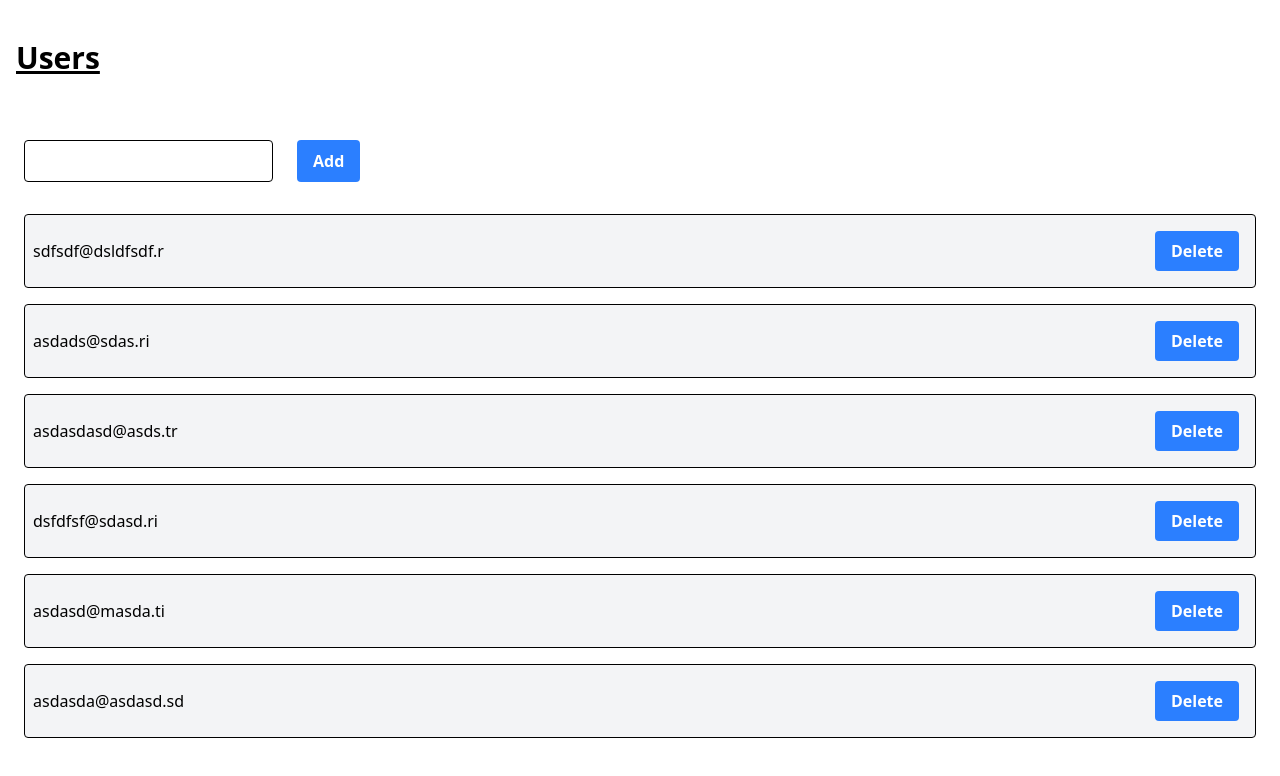
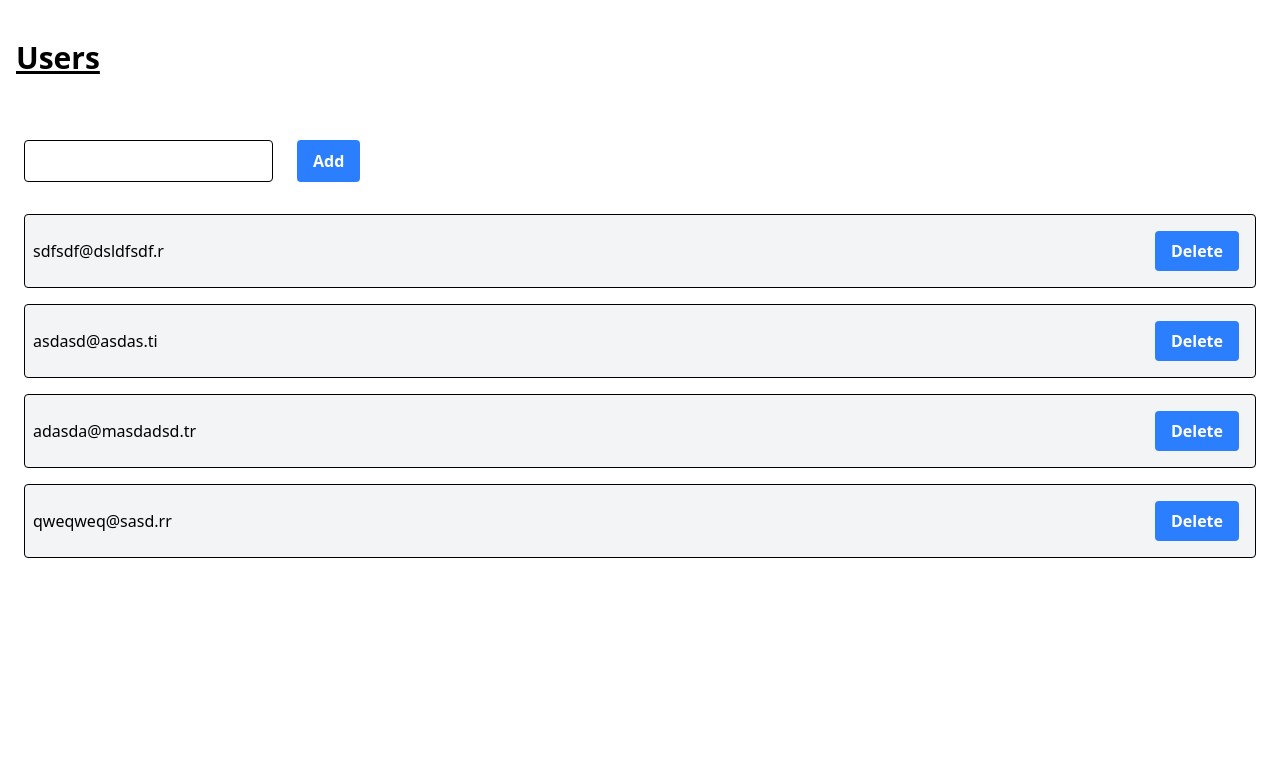
Before and after one commit to AlexeiVinchester/React-19-todo, a React (Vite) app: page / in a window 1280 px wide. Shown: the top 776 px of the page. Built offline with nearby package versions, Linux system fonts and the light colour scheme; data requests are answered from the project's data file.

Commit message:
React-19-todo/master: added error boundary and use startTransition from react

```diff
--- a/db.json
+++ b/db.json
@@ -6,24 +6,16 @@
       "email": "sdfsdf@dsldfsdf.r"
     },
     {
-      "id": "a64510cd-6204-41dc-8783-ad0ab6c38b22",
-      "email": "asdads@sdas.ri"
+      "id": "e92ee162-7b64-45fd-974e-a2b2b4ea58e1",
+      "email": "asdasd@asdas.ti"
     },
     {
-      "id": "404c11c2-ab72-4702-bce6-913e718bb4c1",
-      "email": "asdasdasd@asds.tr"
+      "id": "c2d5bb26-3ad0-4cfc-ac36-1ff657ec3f97",
+      "email": "adasda@masdadsd.tr"
     },
     {
-      "id": "1080d3c2-a953-4b7d-90c1-9d3af6095a4e",
-      "email": "dsfdfsf@sdasd.ri"
-    },
-    {
-      "id": "1272ada2-ebc3-4796-b79b-d75a83ee1eeb",
-      "email": "asdasd@masda.ti"
-    },
-    {
-      "id": "77e60c29-dfe2-447a-86ee-a111464f2efc",
-      "email": "asdasda@asdasd.sd"
+      "id": "b90cb379-7f73-41c4-a2f3-6096a80d3121",
+      "email": "qweqweq@sasd.rr"
     }
   ]
 }
--- a/package.json
+++ b/package.json
@@ -8,12 +8,13 @@
     "build": "tsc -b && vite build",
     "lint": "eslint .",
     "preview": "vite preview",
-    "server": "json-server --port 3001 db.json --no-watch"
+    "server": "json-server --port 3001 db.json"
   },
   "dependencies": {
     "@tailwindcss/vite": "^4.0.9",
     "react": "^19.0.0",
     "react-dom": "^19.0.0",
+    "react-error-boundary": "^5.0.0",
     "react-router": "^7.2.0",
     "react-router-dom": "^7.2.0",
     "tailwindcss": "^4.0.9"
--- a/src/pages/users/ui/CreateUserForm.tsx
+++ b/src/pages/users/ui/CreateUserForm.tsx
@@ -14,12 +14,8 @@ export const CreateUserForm = ({ refetchUsers }: TCreateUserFormProps) => {
     e.preventDefault();
     startTransition(async () => {
       await createUser({ email, id: crypto.randomUUID() });
-
-      startTransition(() => {
-        refetchUsers();
-        setEmail("");
-      })
-
+      refetchUsers();
+      setEmail("");
     });
   };
 
--- a/src/pages/users/ui/UserCard.tsx
+++ b/src/pages/users/ui/UserCard.tsx
@@ -1,17 +1,30 @@
-import { TUser } from "../../../shared/api";
+import { useTransition } from "react";
+import { deleteUser, TUser } from "../../../shared/api";
 
 type TUserCardProps = {
   user: TUser;
+  refetchUsers: () => void;
 }
 
-export const UserCard = ({ user }: TUserCardProps) => {
+export const UserCard = ({ user, refetchUsers }: TUserCardProps) => {
+  const [isPending, startTransition] = useTransition();
+
+  const handleDeleteUser = async () => {
+    startTransition(async () => {
+      await deleteUser(user.id);
+      refetchUsers();
+    })
+  };
+
   return (
     <div
       className="border p-2 m-2 rounded bg-gray-100 flex gap-2 items-center"
     >
       {user.email}
       <button
-        className="m-2 bg-blue-500 hover:bg-red-700 text-white font-bold py-2 px-4 rounded ml-auto"
+        className="m-2 bg-blue-500 hover:bg-red-700 text-white font-bold py-2 px-4 rounded ml-auto disabled:bg-gray-400"
+        disabled={isPending}
+        onClick={handleDeleteUser}
       >
         Delete
       </button>
--- a/src/pages/users/ui/UsersList.tsx
+++ b/src/pages/users/ui/UsersList.tsx
@@ -4,9 +4,10 @@ import { UserCard } from "./UserCard";
 
 type TUsersListProps = {
   usersPromise: Promise<TUser[]>;
+  refetchUsers: () => void;
 }
 
-export const UsersList = ({ usersPromise }: TUsersListProps) => {
+export const UsersList = ({ usersPromise, refetchUsers }: TUsersListProps) => {
 
   const users = use(usersPromise);
 
@@ -14,7 +15,7 @@ export const UsersList = ({ usersPromise }: TUsersListProps) => {
     <div className="flex flex-col">
       {
         users.map((user) => (
-          <UserCard key={user.id} user={user} />
+          <UserCard key={user.id} user={user} refetchUsers={refetchUsers}/>
         ))
       }
     </div>
--- a/src/pages/users/ui/page.tsx
+++ b/src/pages/users/ui/page.tsx
@@ -1,21 +1,24 @@
-import { Suspense, useState } from "react";
+import { startTransition, Suspense, useState } from "react";
 import { fetchUsers } from "../../../shared/api";
 import { CreateUserForm } from "./CreateUserForm";
 import { UsersList } from "./UsersList";
+import { ErrorBoundary } from "react-error-boundary";
 
 const defaultUsersPromise = fetchUsers();
 
 export const UsersPage = () => {
   const [usersPromise, setUsersPromise] = useState(defaultUsersPromise);
-  const refetchUsers = () => setUsersPromise(fetchUsers());
+  const refetchUsers = () => startTransition(() => setUsersPromise(fetchUsers()));
 
   return (
     <main className="container mx-auto p-4 pt-10 flex flex-col gap-4">
       <h1 className="text-3xl font-bold underline mb-10">Users</h1>
       <CreateUserForm refetchUsers={refetchUsers} />
-      <Suspense fallback={<p>Loading...</p>}>
-        <UsersList usersPromise={usersPromise} />
-      </Suspense>
+      <ErrorBoundary fallbackRender={(e) => <div className="text-red-500">Something goes wrong! {JSON.stringify(e)}</div>}>
+        <Suspense fallback={<p>Loading...</p>}>
+          <UsersList usersPromise={usersPromise} refetchUsers={refetchUsers} />
+        </Suspense>
+      </ErrorBoundary>
     </main>
   );
 }
```
Also changed, not shown: 1 other file (tests, documents, lock files or other folders).
